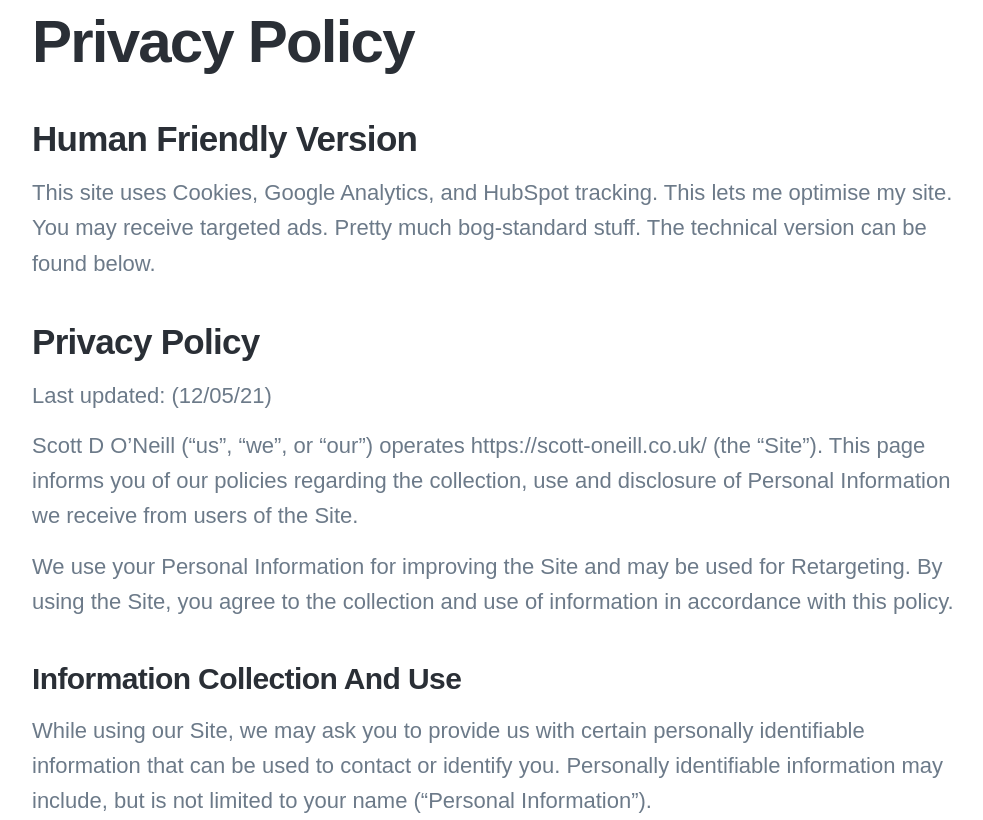
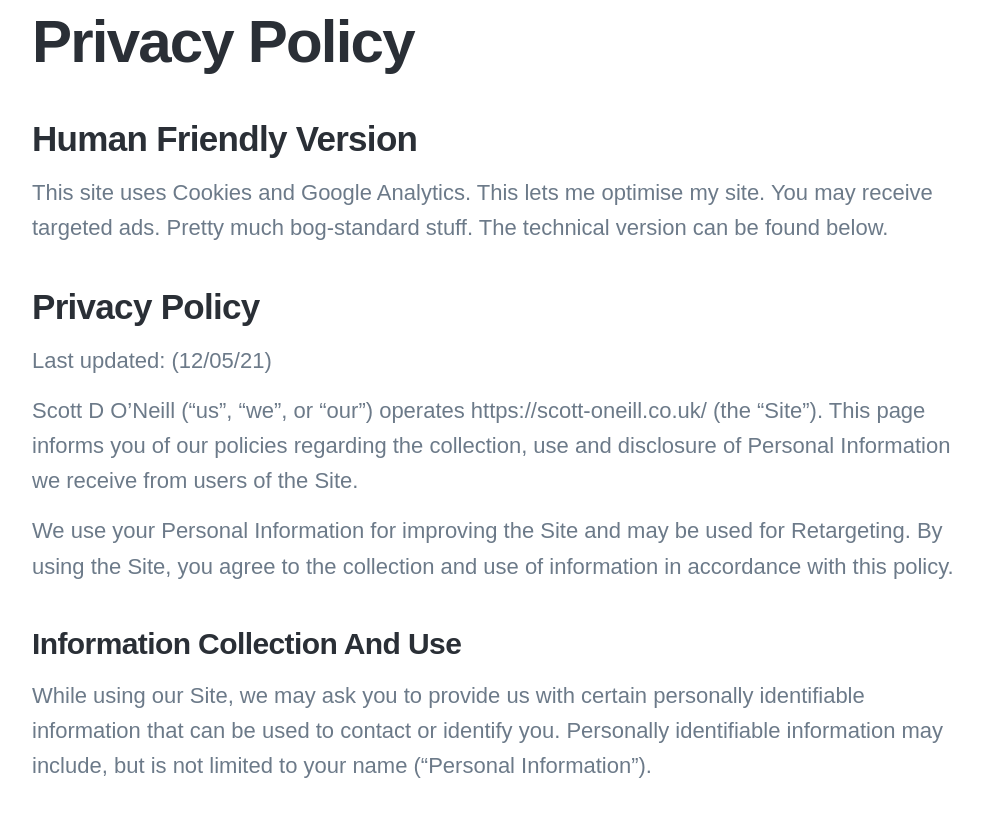
Before and after one commit to ScottON/ScottON, a Jekyll site: the page built from _pages/privacy.md, in a window 1280 px wide and 900 px high, scrolled down 516 px, cut to the strip 80-900 px from the top of the window. Shown: the whole strip, without its empty margins (138-1121 px from the left). Built offline with Jekyll 4.4.1, drawn with Linux system fonts in a browser that asks for light colours; nearby versions of some CDN libraries; some web fonts are replaced.

Commit message:
remove hubspot

```diff
--- a/_data/settings.yml
+++ b/_data/settings.yml
@@ -161,9 +161,7 @@
 
       gtag('config', 'G-F9XZTZE26N');
     </script>
-    <!-- Start of HubSpot Embed Code -->
-    <script type="text/javascript" id="hs-script-loader" async defer src="//js.hs-scripts.com/8618978.js"></script>
-    <!-- End of HubSpot Embed Code -->
+
   custom_styles: ""
   header_js: ""
   footer_js: ""
--- a/_pages/privacy.md
+++ b/_pages/privacy.md
@@ -7,7 +7,7 @@
 # Privacy Policy
 
 ## Human Friendly Version
-This site uses Cookies, Google Analytics, and HubSpot tracking. This lets me optimise my site. You may receive targeted ads. Pretty much bog-standard stuff. The technical version can be found below.
+This site uses Cookies and Google Analytics. This lets me optimise my site. You may receive targeted ads. Pretty much bog-standard stuff. The technical version can be found below.
 
 ## Privacy Policy
 
```
